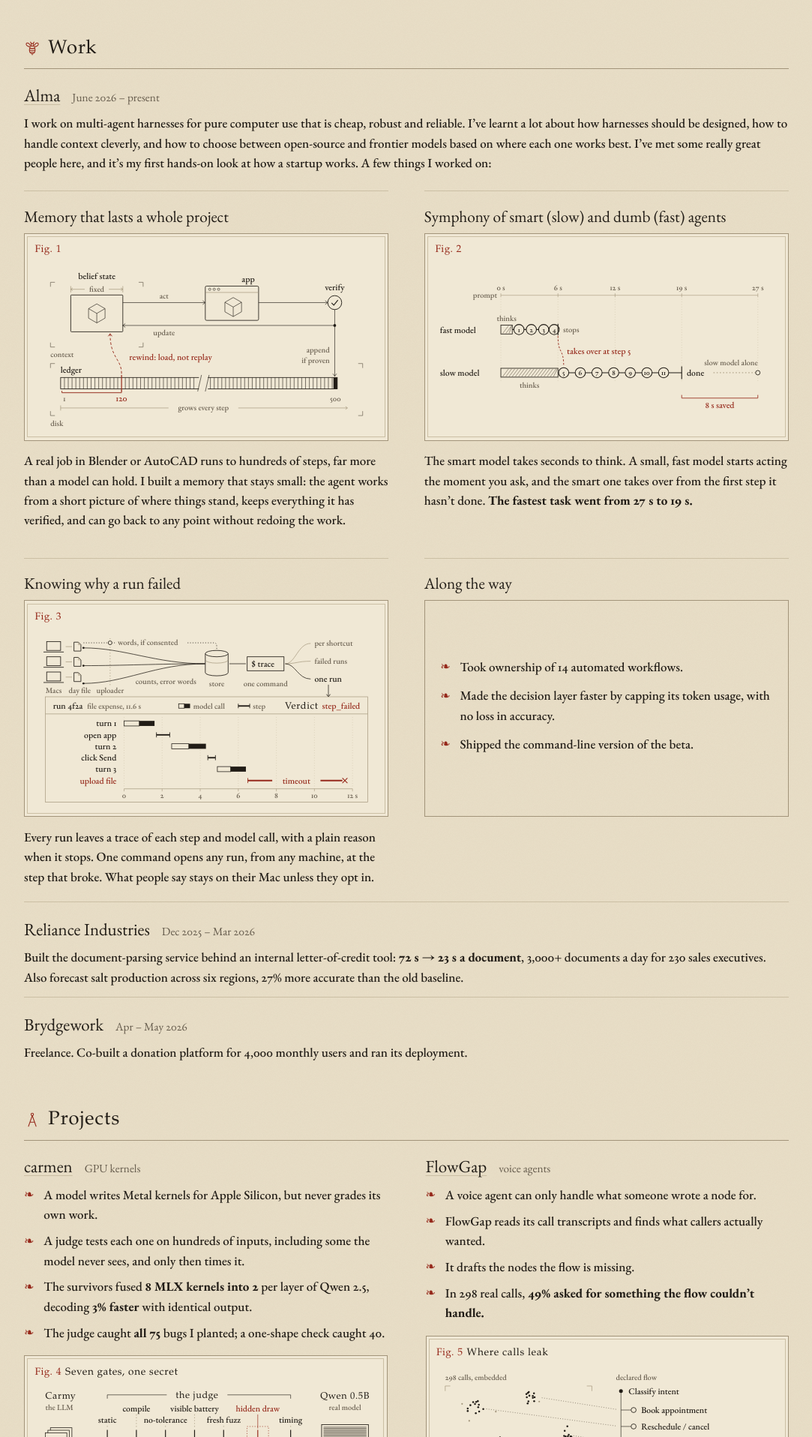
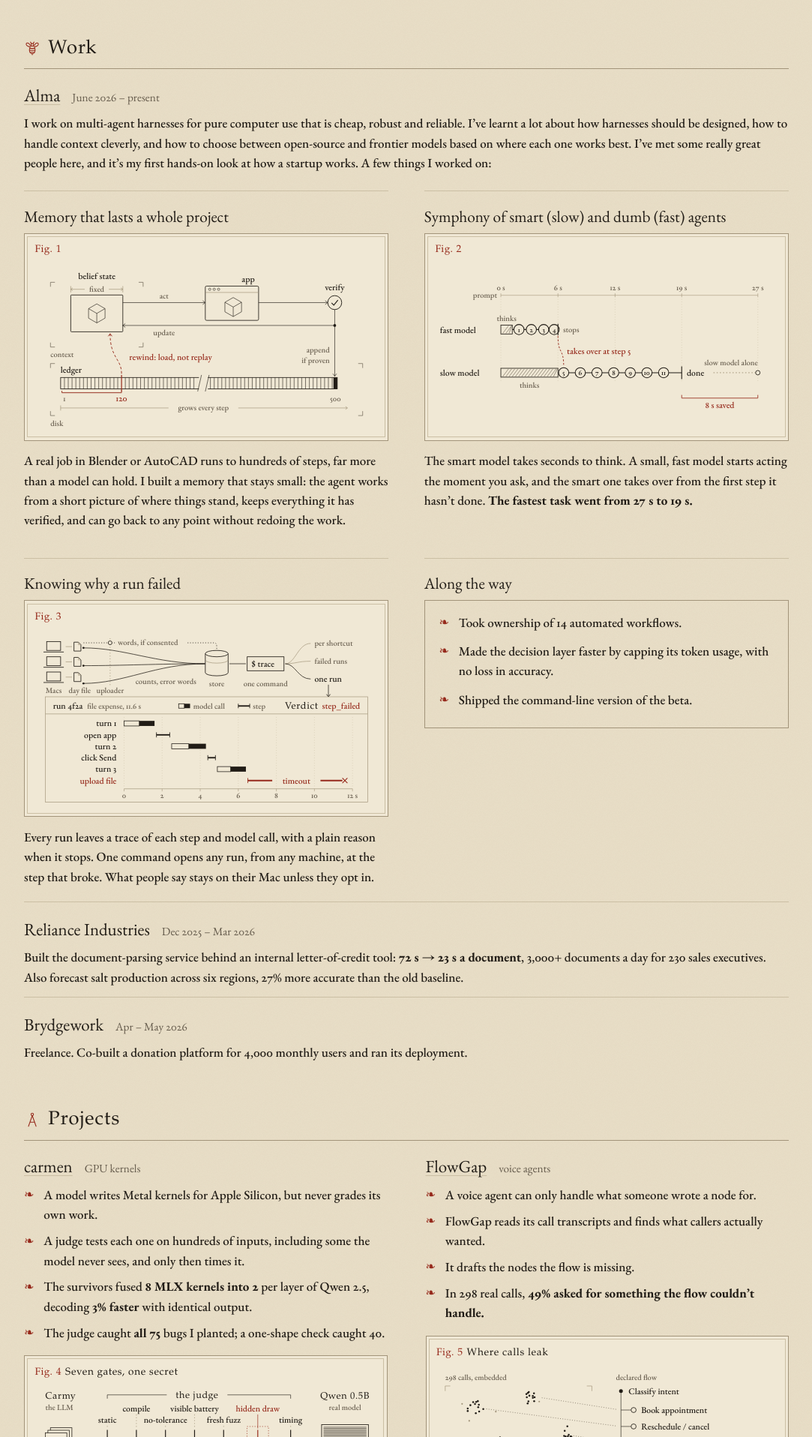
Before and after one commit to utsav1033/utsav1033.github.io, a Jekyll site: the page built from index.html, in a window 1280 px wide. Shown: the part 316-2232 px from the top of the page at 75% size, without its empty margins (98-1181 px from the left). Built offline with Jekyll 4.4.1, drawn with Linux system fonts in a browser that asks for light colours; some web fonts are replaced.

Commit message:
Fit the Alma wins box to its text
Co-Authored-By: Claude Opus 5.5 <noreply@anthropic.com>
Claude-Session: https://claude.ai/code/session_015cVeRoevk6qm372wxHdwQR

```diff
--- a/assets/css/site.css
+++ b/assets/css/site.css
@@ -70,7 +70,7 @@ section{margin-top:2.6em}
 .card h4{font-family:var(--fell);font-weight:400;font-size:25px;margin:0 0 .45em;line-height:1.2}
 .card figure{margin:0 0 .8em;display:flex;flex-direction:column}
 .card figure svg{margin:auto 0}
-.card .box{margin:0 0 .8em;border:1px solid var(--hair);padding:20px 24px;display:flex;align-items:center}
+.card .box{grid-row:span 2;align-self:start;margin:0;border:1px solid var(--hair);padding:18px 22px}
 .card .box ul{margin:0;position:relative}
 .card .box li+li{margin-top:.7em}
 .card-text p{margin:0}
```
